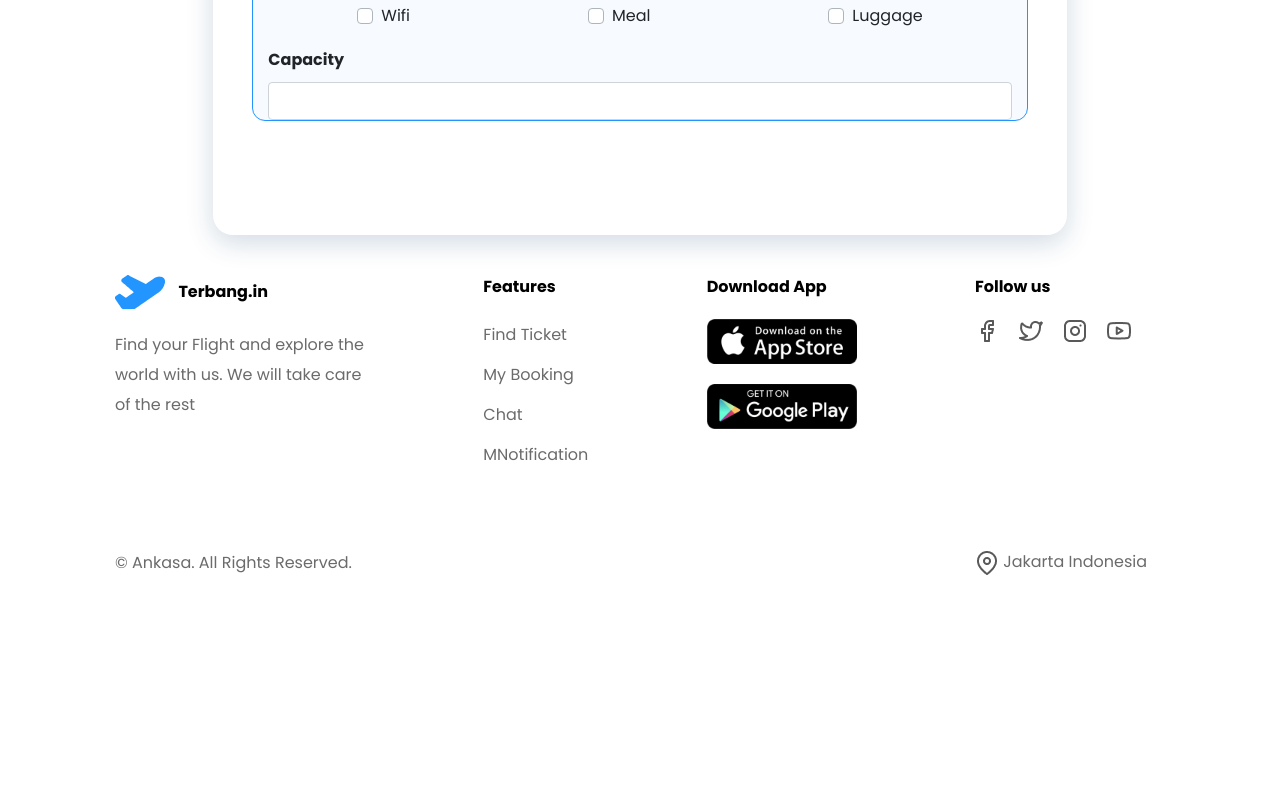
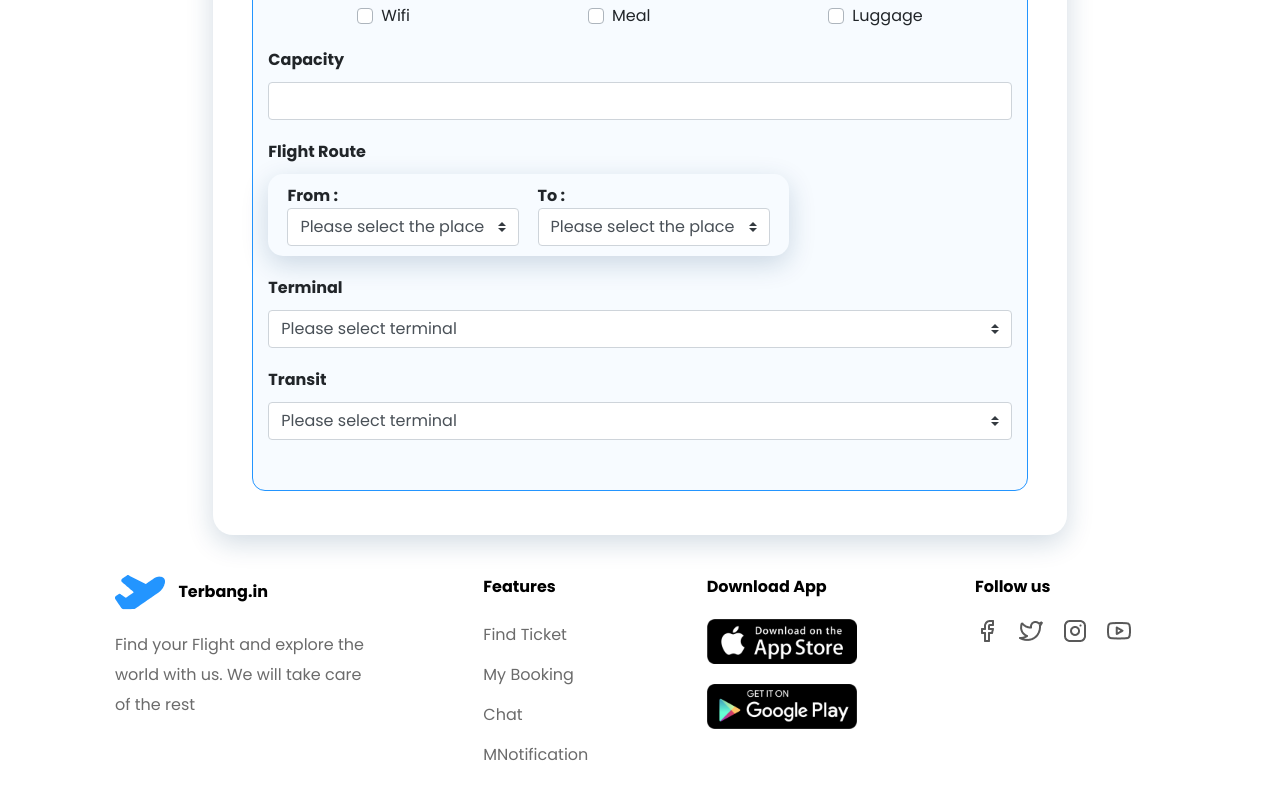
Before and after one commit to andrawanerlang1/TERBANGIN-FrontEnd, a Vue app: page /post-flight in a window 1280 px wide. Shown: the part 852-1652 px from the top of the page. Before the commit the page ends 1487 px from the top, so only its background shows below. Built offline with nearby package versions, Linux system fonts and the light colour scheme; what vue-sweetalert2 would draw is missing.

Commit message:
slicing post flight done

```diff
--- a/src/components/_base/FlightDetail/FlightInputPost.vue
+++ b/src/components/_base/FlightDetail/FlightInputPost.vue
@@ -1,6 +1,6 @@
 <template>
   <div class="row mt-3 justify-content-center">
-    <div class="col box mx-lg-2 mainWrapper">
+    <div class="col box mx-lg-2 mainWrapper" style="padding-bottom:50px">
       <div class="maskapai" style="font-weight:600">
         <div>
           Airlines
@@ -54,6 +54,53 @@
         </div>
         <b-form-input type="number" min="10" max="5000"></b-form-input>
       </div>
+      <div class="formSeparator">
+        <div class="separatorName">
+          Flight Route
+        </div>
+        <div class="routeCard">
+          <div>
+            From :
+            <div style="display:flex">
+              <b-form-select
+                v-model="from"
+                :options="place"
+                required
+              ></b-form-select>
+            </div>
+          </div>
+          <div>
+            To :
+            <div style="display:flex">
+              <b-form-select
+                v-model="to"
+                :options="place"
+                required
+              ></b-form-select>
+            </div>
+          </div>
+        </div>
+      </div>
+      <div class="formSeparator">
+        <div class="separatorName">
+          Terminal
+        </div>
+        <b-form-select
+          v-model="terminal"
+          :options="terminals"
+          required
+        ></b-form-select>
+      </div>
+      <div class="formSeparator">
+        <div class="separatorName">
+          Transit
+        </div>
+        <b-form-select
+          v-model="transit"
+          :options="transits"
+          required
+        ></b-form-select>
+      </div>
     </div>
   </div>
 </template>
@@ -63,11 +110,34 @@ export default {
   data() {
     return {
       mascapai: null,
+      from: null,
+      to: null,
+      terminal: null,
+      transit: null,
       options: [
         { value: null, text: 'Please select airlines' },
         { value: 'garuda', text: 'Garuda Indonesia' },
         { value: 'lion', text: 'Lion Air' },
         { value: 'air', text: 'Air Asia' }
+      ],
+      place: [
+        { value: null, text: 'Please select the place' },
+        { value: '[Medan, Indonesia]', text: 'Medan, Indonesia' },
+        { value: '[Jakarta, Indonesia]', text: 'Jakarta, Indonesia' },
+        { value: '[Tokyo, Jepang]', text: 'Tokyo, Jepang' },
+        { value: '[Kuala, Malaysia]', text: 'Kuala Lumpur, Malaysia' }
+      ],
+      terminals: [
+        { value: null, text: 'Please select terminal' },
+        { value: 'A', text: 'Terminal A' },
+        { value: 'B', text: 'Terminal B' },
+        { value: 'C', text: 'Terminal C' }
+      ],
+      transits: [
+        { value: null, text: 'Please select terminal' },
+        { value: '0', text: 'Direct Flight' },
+        { value: '1', text: 'Transit Once' },
+        { value: '2', text: 'Transit Twice' }
       ]
     }
   }
@@ -84,6 +154,14 @@ export default {
 .separatorName {
   margin-top: 20px;
   margin-bottom: 10px;
+}
+.routeCard {
+  border-radius: 15px;
+  width: 70%;
+  box-shadow: 0px 8px 27px rgba(14, 63, 108, 0.19);
+  display: flex;
+  justify-content: space-around;
+  padding: 10px;
 }
 .maxMesg p {
   overflow: hidden;
--- a/src/views/PostFlight.vue
+++ b/src/views/PostFlight.vue
@@ -9,10 +9,7 @@
       />
     </div>
     <div class="row justify-content-center">
-      <div
-        class="col-10 boxMessage col-lg-8  mt-5"
-        style="padding-bottom:900px"
-      >
+      <div class="col-10 boxMessage col-lg-8  mt-5" style="height:1200px">
         <div class="container">
           <div class="row">
             <div class="col mx-lg-4">
@@ -42,7 +39,7 @@
 <style>
 div .row img {
   width: 100%;
-  height: 55%;
+  height: 85%;
 }
 .clearNotif {
   font-family: Poppins;
```
